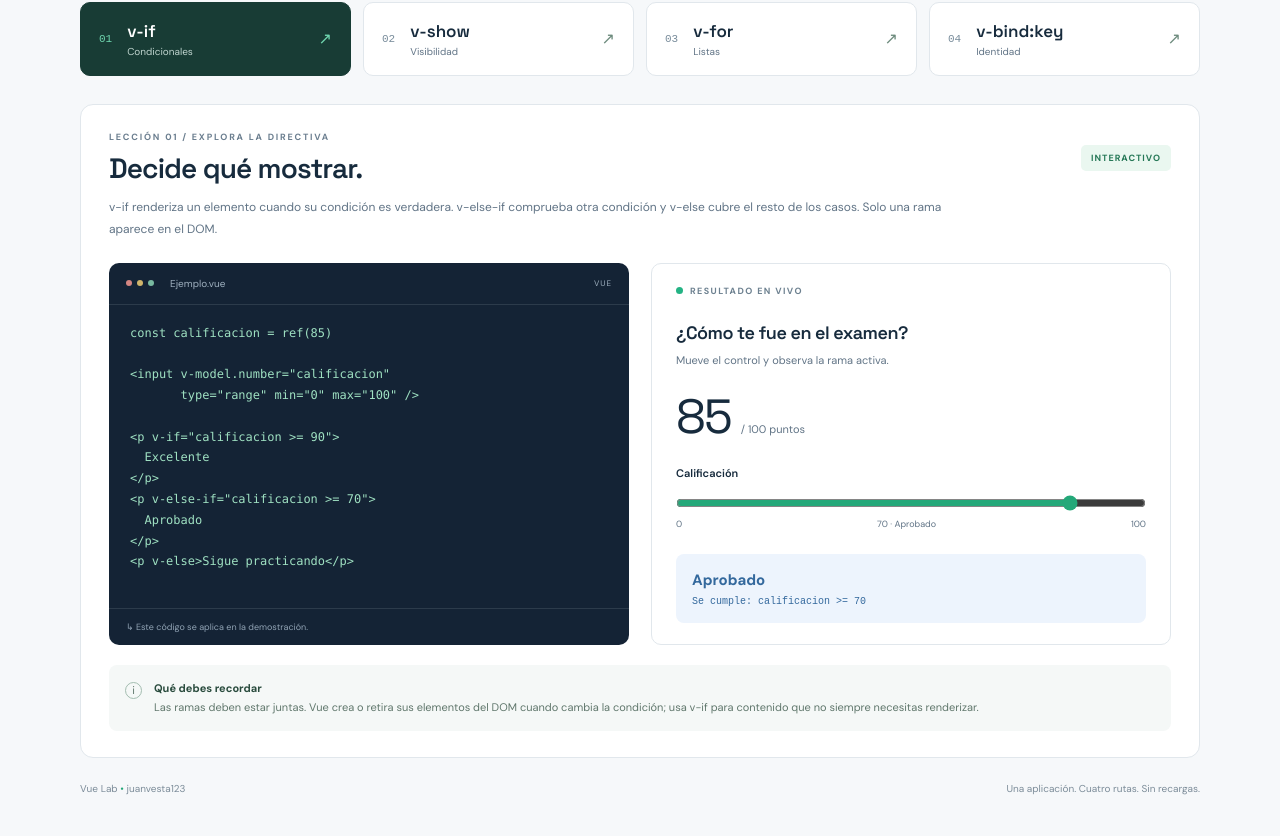
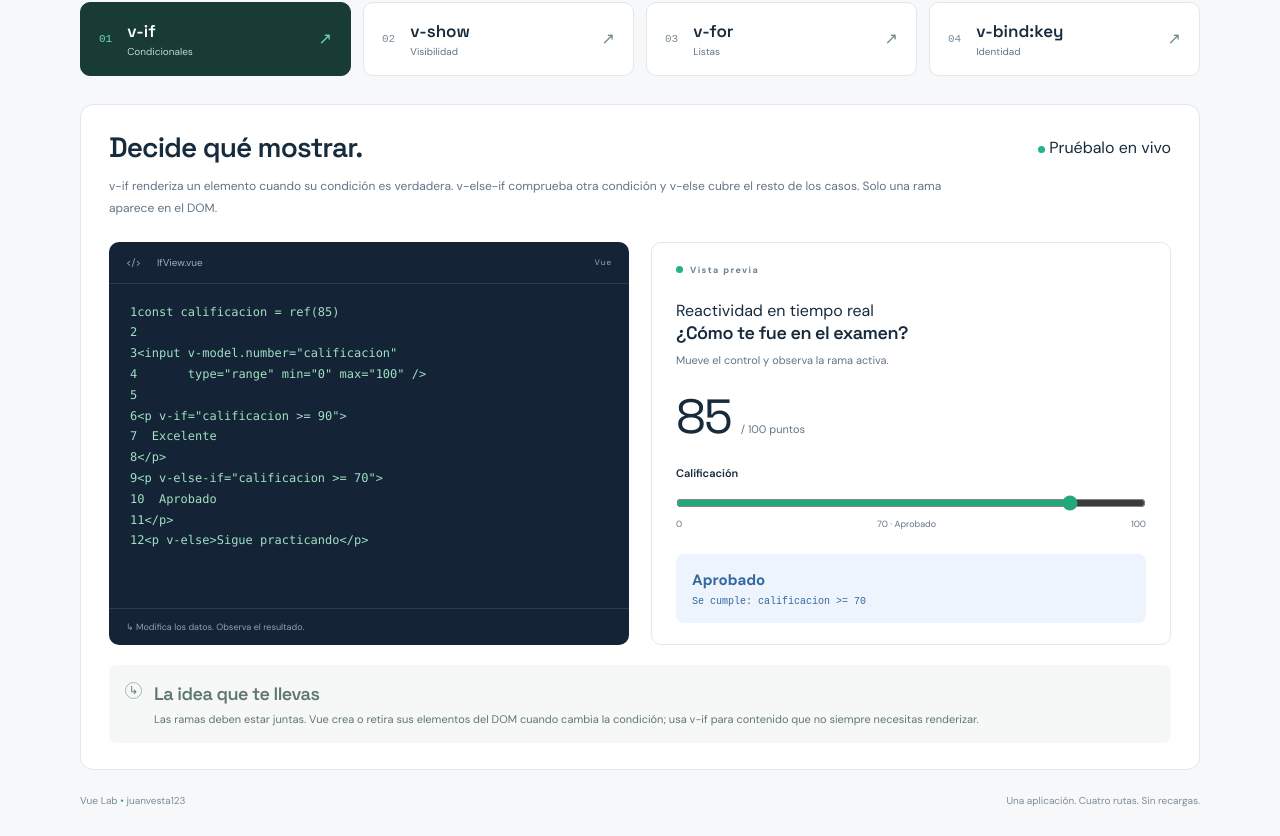
Before and after one commit to juanvesta123/vue-estructuras-control, a Vue app: page /#/v-if in a window 1280 px wide. Shown: the part 353-1189 px from the top of the page. Built offline with nearby package versions, Linux system fonts and the light colour scheme; the HTML template or start-up script is replaced by a standard one.

Commit message:
feat: rediseña laboratorio y añade gráfico reactivo con GSAP

```diff
--- a/src/components/LessonLayout.vue
+++ b/src/components/LessonLayout.vue
@@ -1,14 +1,60 @@
 <script setup>
-defineProps({ number: String, title: String, description: String, code: String, takeaway: String })
+import { computed } from "vue";
+const props = defineProps({
+  number: String,
+  title: String,
+  description: String,
+  code: String,
+  takeaway: String,
+});
+const filename = computed(
+  () =>
+    ({
+      "01": "IfView.vue",
+      "02": "ShowView.vue",
+      "03": "ForView.vue",
+      "04": "KeyView.vue",
+    })[props.number] || "Ejemplo.vue",
+);
+const lines = computed(() => (props.code || "").split("\n"));
 </script>
 <template>
   <section class="lesson" :aria-labelledby="`lesson-${number}`">
-    <div class="lesson-heading"><div><p class="eyebrow">LECCIÓN {{ number }} / EXPLORA LA DIRECTIVA</p><h2 :id="`lesson-${number}`">{{ title }}</h2></div><span class="lesson-chip">INTERACTIVO</span></div>
+    <div class="lesson-heading">
+      <h2 :id="`lesson-${number}`">{{ title }}</h2>
+      <span class="lesson-indicator"><i class="dot"></i> Pruébalo en vivo</span>
+    </div>
     <p class="lesson-description">{{ description }}</p>
     <div class="workbench">
-      <section class="code-panel" aria-label="Ejemplo de código Vue"><div class="panel-bar"><span class="window-dots"><i></i><i></i><i></i></span><span>Ejemplo.vue</span><span class="language-tag">VUE</span></div><pre><code>{{ code }}</code></pre><div class="code-note">↳ Este código se aplica en la demostración.</div></section>
-      <section class="demo-panel" aria-label="Demostración interactiva"><div class="demo-label"><i class="dot"></i> RESULTADO EN VIVO</div><slot /></section>
+      <section class="code-panel" aria-label="Ejemplo de código Vue">
+        <div class="panel-bar">
+          <span class="code-file-icon" aria-hidden="true">&lt;/&gt;</span
+          ><span class="code-filename">{{ filename }}</span
+          ><span class="language-tag">Vue</span>
+        </div>
+        <pre
+          tabindex="0"
+          aria-label="Código del ejemplo, desplazable"
+        ><code><span v-for="(line, index) in lines" :key="index" class="code-line"><span class="line-number" aria-hidden="true">{{ index + 1 }}</span><span>{{ line || ' ' }}</span>{{ '\n' }}</span></code></pre>
+        <div class="code-note">
+          <span aria-hidden="true">↳</span> Modifica los datos. Observa el
+          resultado.
+        </div>
+      </section>
+      <section class="demo-panel" aria-label="Demostración interactiva">
+        <div class="demo-toolbar">
+          <span class="demo-label"><i class="dot"></i> Vista previa</span
+          ><span>Reactividad en tiempo real</span>
+        </div>
+        <div class="demo-content"><slot /></div>
+      </section>
     </div>
-    <div class="takeaway"><span class="tip-icon">i</span><p><strong>Qué debes recordar</strong><br>{{ takeaway }}</p></div>
+    <aside class="takeaway">
+      <span class="tip-icon" aria-hidden="true">↳</span>
+      <div>
+        <h3>La idea que te llevas</h3>
+        <p>{{ takeaway }}</p>
+      </div>
+    </aside>
   </section>
 </template>
```
Also changed, not shown: src/components/HeroDiagram.vue (added, +99 -0 lines).
